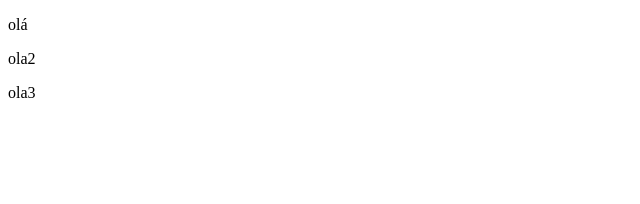
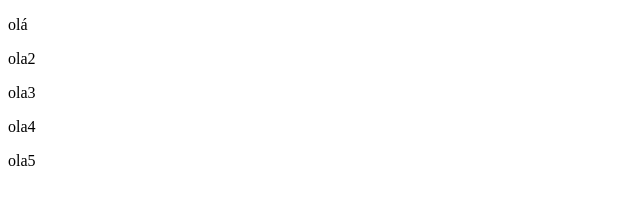
Before and after one commit to JonatanXavir/Projeto_node, a plain HTML site: page index.html in a window 1280 px wide. Shown: the full height of the page, 0-640 px from the left. Drawn offline with Linux system fonts and the light colour scheme.

Commit message:
index1.2
ola4 e 5 adicionados

```diff
--- a/index.html
+++ b/index.html
@@ -9,5 +9,7 @@
     <p>olá</p>
     <p>ola2</p>
     <p>ola3</p>
+    <p>ola4</p>
+    <p>ola5</p>
 </body>
 </html>
```
